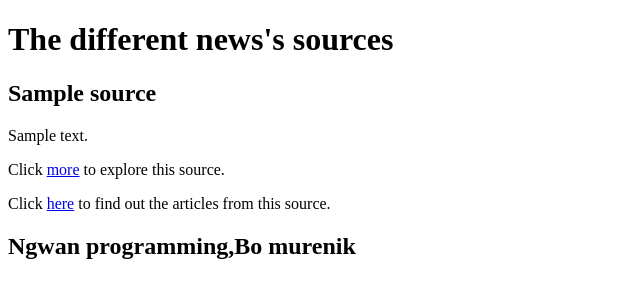
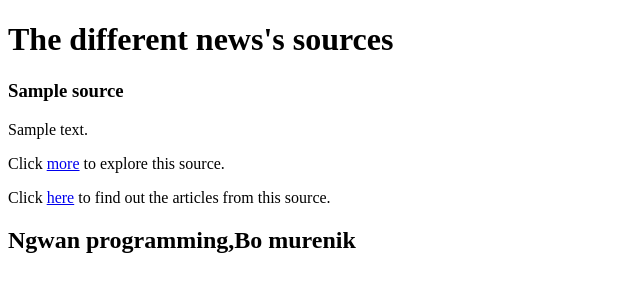
Before and after one commit to Kips-alih/News-Api, a Flask app: template app/templates/index.html in a window 1280 px wide. Shown: the top 300 px of the page, without its empty margins (0-640 px from the left). Run offline with Flask 2, Linux system fonts and the light colour scheme; the template is opened without the code that fills it: most values are stand-ins (such as "Sample title", 1, 10 or a date in 2020); parts of the project's set-up code (start-up, migrations or seed data) failed here and were passed over.

Commit message:
Modify the files

```diff
--- a/app/templates/index.html
+++ b/app/templates/index.html
@@ -3,6 +3,10 @@
 
 
 {% block content %}
+<body>
+  <div class="container">
+    <div class="row text-center">
+      <div class="col-md-12">
         <h1>The different news's sources</h1>
       <!-- {% for source in sources %}
       <p>{{source.name}}</p>
@@ -18,4 +22,13 @@
       {% endfor %}
 
     <h2>Ngwan programming,Bo murenik</h2>
+
+      </div>
+    </div>
+
+
+  </div>
+</body>
+
+
 {% endblock %}
--- a/app/templates/macros.html
+++ b/app/templates/macros.html
@@ -1,7 +1,7 @@
 {% macro displaySourcesList(source_list) %}
 
     {% for source in source_list %}
-    <h2>{{source.name}}</h2>
+    <h3>{{source.name}}</h3>
     <p>{{ source.description }}</p>
     <p>Click <a href="{{source.url}}">more</a> to explore this source. </p>
     <p>Click <a href="/articles/{{source.id}}">here</a> to find out the articles from this source.</p>
```
Lines whose indentation alone changed are shown as unchanged.
